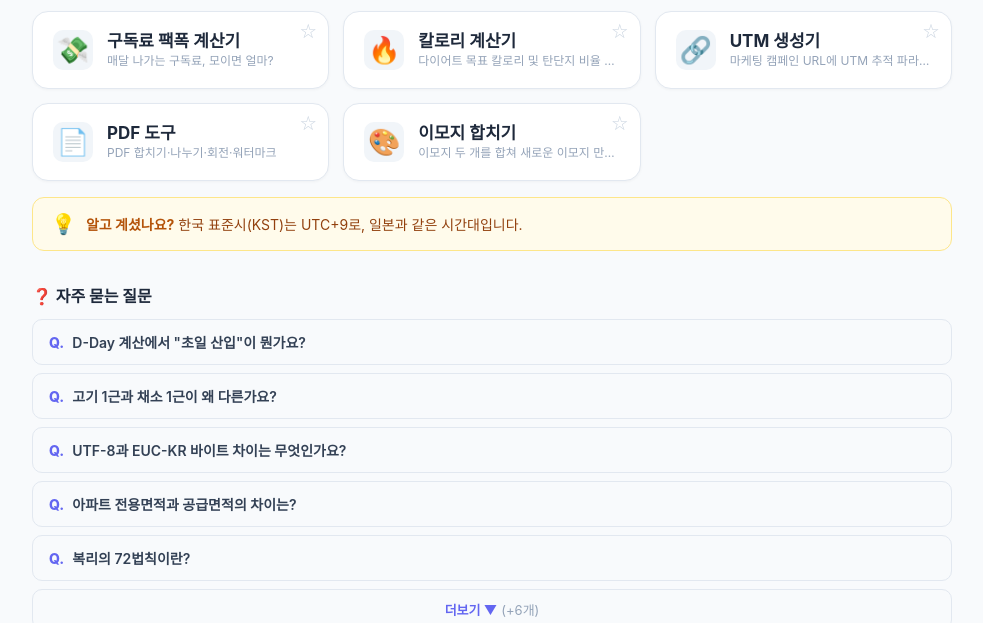
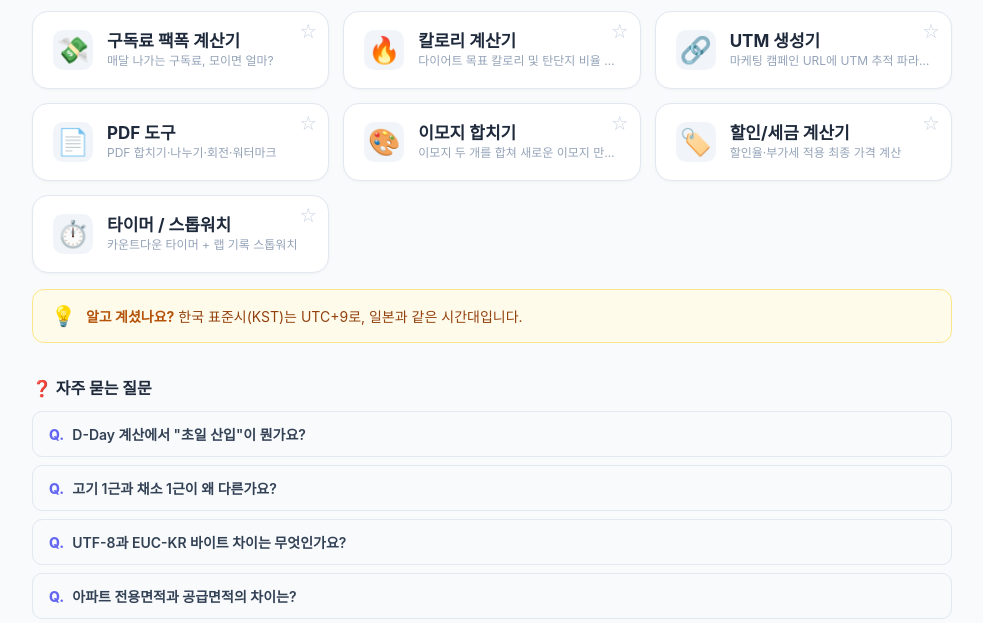
Before and after one commit to teemoZipsa/teemoZipsa.github.io, a plain HTML site: page index.html in a window 1280 px wide. Shown: the part 960-1583 px from the top of the page, without its empty margins (148-1131 px from the left). Drawn offline with Linux system fonts and the light colour scheme; a web font is replaced by a local one.

Commit message:
feat: Add discount-calc and timer tool cards
Co-Authored-By: Claude Opus 4.6 <noreply@anthropic.com>

```diff
--- a/index.html
+++ b/index.html
@@ -338,6 +338,14 @@
     <a href="https://teemozipsa.github.io/special-chars/emoji-mixer/" class="tool-card" data-keywords="이모지 합치기 믹서 이모티콘 짤 조합 emoji kitchen mixer 스티커" data-category="utility">
         <div class="tool-icon">🎨</div>
         <div class="tool-info"><div class="tool-name">이모지 합치기</div><div class="tool-desc">이모지 두 개를 합쳐 새로운 이모지 만들기</div></div>
+    </a>
+    <a href="https://teemozipsa.github.io/special-chars/discount-calc/" class="tool-card" data-keywords="할인 세금 부가세 VAT 가격 계산기 쇼핑 견적 discount tax 퍼센트" data-category="calc">
+        <div class="tool-icon">🏷️</div>
+        <div class="tool-info"><div class="tool-name">할인/세금 계산기</div><div class="tool-desc">할인율·부가세 적용 최종 가격 계산</div></div>
+    </a>
+    <a href="https://teemozipsa.github.io/special-chars/timer/" class="tool-card" data-keywords="타이머 스톱워치 카운트다운 랩 알람 timer stopwatch 뽀모도로 시간 측정" data-category="utility">
+        <div class="tool-icon">⏱️</div>
+        <div class="tool-info"><div class="tool-name">타이머 / 스톱워치</div><div class="tool-desc">카운트다운 타이머 + 랩 기록 스톱워치</div></div>
     </a>
 </div>
 
```
